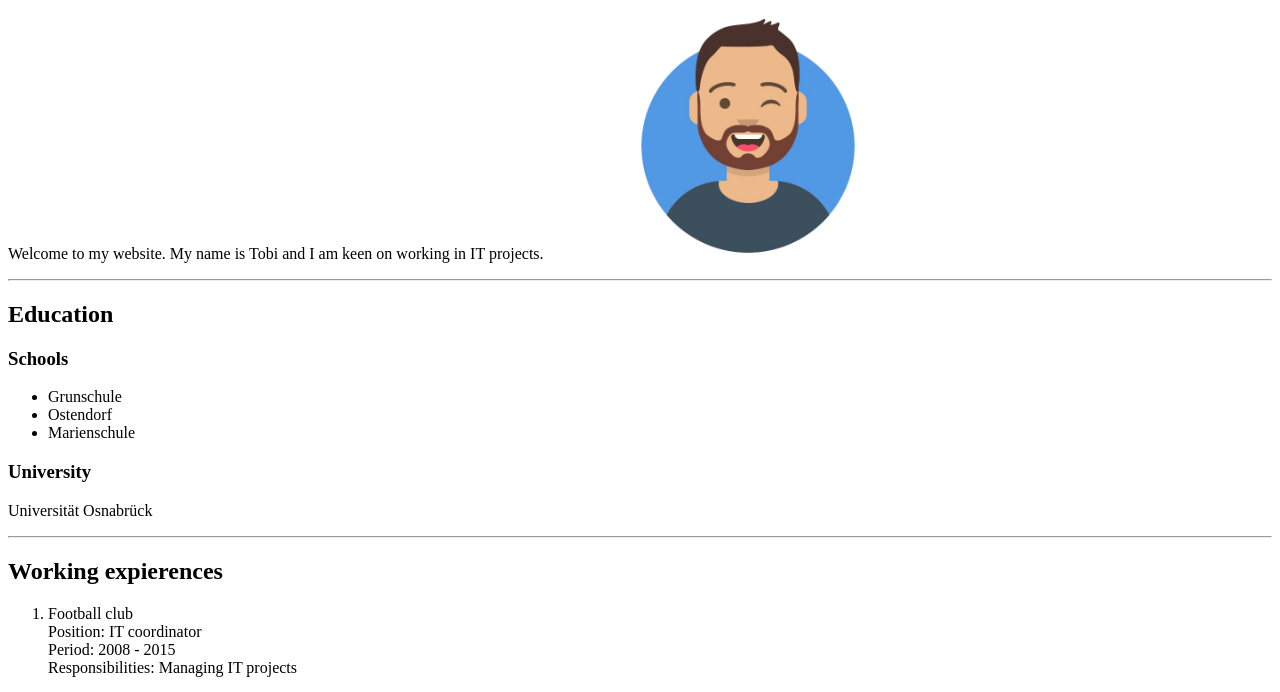
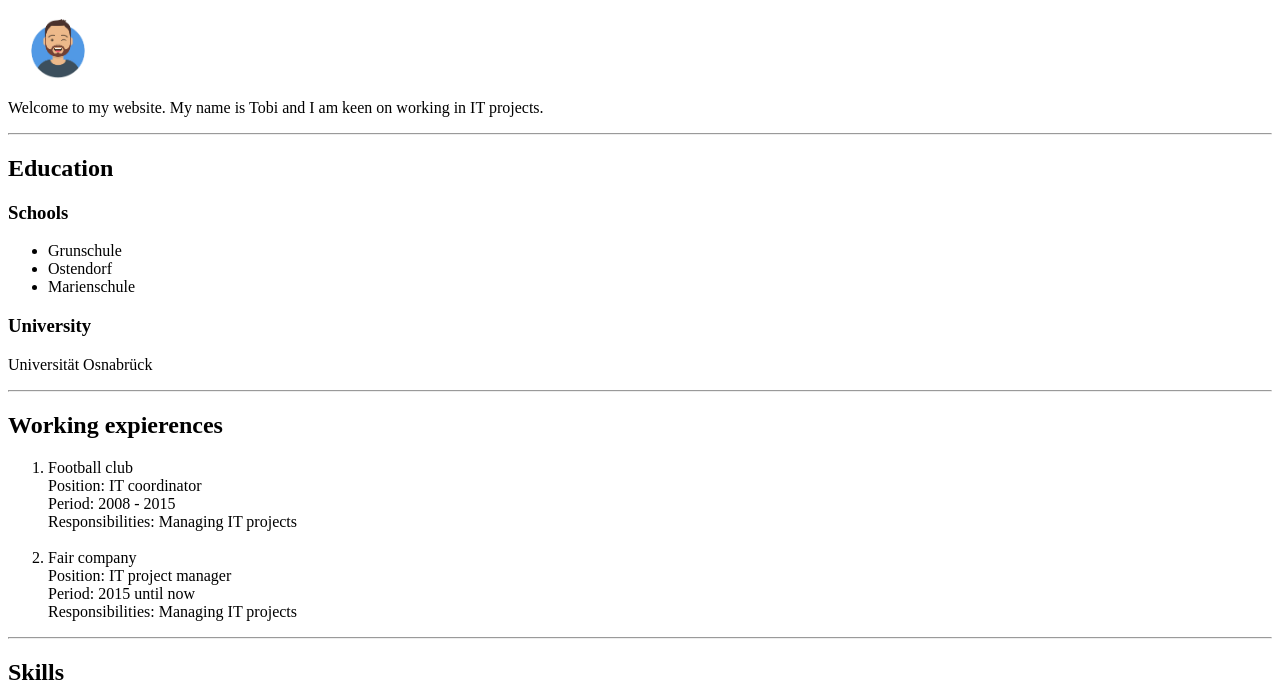
Before and after one commit to tjuergen/resume, a plain HTML site: page index.html in a window 1280 px wide. Shown: the part 61-753 px from the top of the page. Drawn offline with Linux system fonts and the light colour scheme.

Commit message:
Add files via upload

```diff
--- a/index.html
+++ b/index.html
@@ -7,8 +7,8 @@
 </head>
 <body>
     <h1>Summary</h1>
-    <p>Welcome to my website. My name is Tobi and I am keen on working  in IT projects.
-    <img src="./Assets/Avatar.png" alt="Avatar" width="400">
+    <img src="./Assets/Avatar.png" alt="Avatar" width="100">
+        <p>Welcome to my website. My name is Tobi and I am keen on working  in IT projects.</p>
     <hr>
     <h2>Education</h2>
     <p>
```
